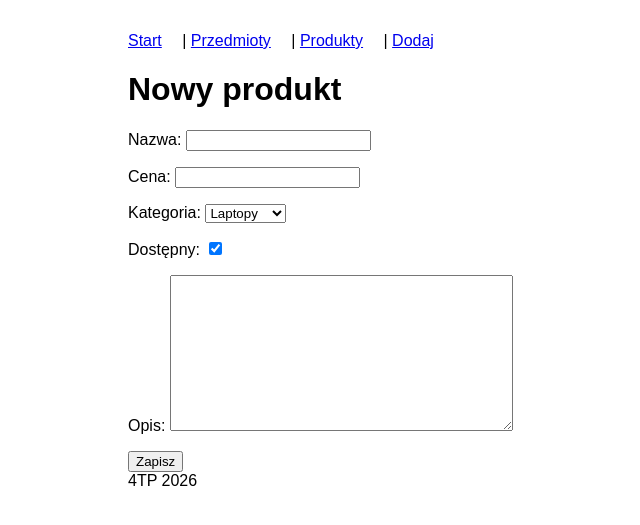
After one commit to ckumonoue/django_szablony_i_formularze, a Django app: template shop/templates/shop/product_form.html in a window 1280 px wide. The commit adds this page. Shown: the top 525 px of the page, without its empty margins (62-702 px from the left). Run offline with Django 4.2, Linux system fonts and the light colour scheme; the template is opened without the code that fills it: values that come from a table or form of the project are taken from there, others are empty.

Commit message:
feat: add product form with validation

```diff
--- /dev/null
+++ b/shop/forms.py
@@ -0,0 +1,17 @@
+from decimal import Decimal
+
+from django import forms
+
+CATEGORIES = [
+    ("laptops", "Laptopy"),
+    ("accessories", "Akcesoria"),
+    ("monitors", "Monitory"),
+]
+
+
+class ProductForm(forms.Form):
+    name = forms.CharField(label="Nazwa", max_length=100, min_length=3)
+    price = forms.DecimalField(label="Cena", min_value=Decimal("0.01"), max_digits=8, decimal_places=2)
+    category = forms.ChoiceField(label="Kategoria", choices=CATEGORIES)
+    is_available = forms.BooleanField(label="Dostępny", required=False, initial=True)
+    description = forms.CharField(label="Opis", widget=forms.Textarea, required=False)
--- a/shop/templates/shop/base.html
+++ b/shop/templates/shop/base.html
@@ -10,7 +10,8 @@
     <nav>
         <a href="{% url 'shop:index' %}">Start</a> |
         <a href="{% url 'shop:item_list' %}">Przedmioty</a> |
-        <a href="{% url 'shop:product_list' %}">Produkty</a>
+        <a href="{% url 'shop:product_list' %}">Produkty</a> |
+        <a href="{% url 'shop:product_add' %}">Dodaj</a>
     </nav>
     <main>
         {% block content %}{% endblock %}
--- /dev/null
+++ b/shop/templates/shop/product_form.html
@@ -0,0 +1,10 @@
+{% extends "shop/base.html" %}
+{% block title %}Nowy produkt – Sklep 4TP{% endblock %}
+{% block content %}
+<h1>Nowy produkt</h1>
+<form method="post">
+    {% csrf_token %}
+    {{ form.as_p }}
+    <button>Zapisz</button>
+</form>
+{% endblock %}
--- a/shop/urls.py
+++ b/shop/urls.py
@@ -18,6 +18,7 @@ urlpatterns = [
     path("multiply/<int:a>/<int:b>/", views.multiply, name="multiply"),
     path("divide/<int:a>/<int:b>/", views.divide, name="divide"),
     path("products/", views.product_list, name="product_list"),
+    path("products/add/", views.product_add, name="product_add"),
     path("products/<int:product_id>/", views.product_detail, name="product_detail"),
     path("products/<slug:slug>/", views.product_slug, name="product_slug"),
     path("items/", views.item_list, name="item_list"),
```
Also changed, not shown: shop/views.py (+14 -0 lines), README.md.
